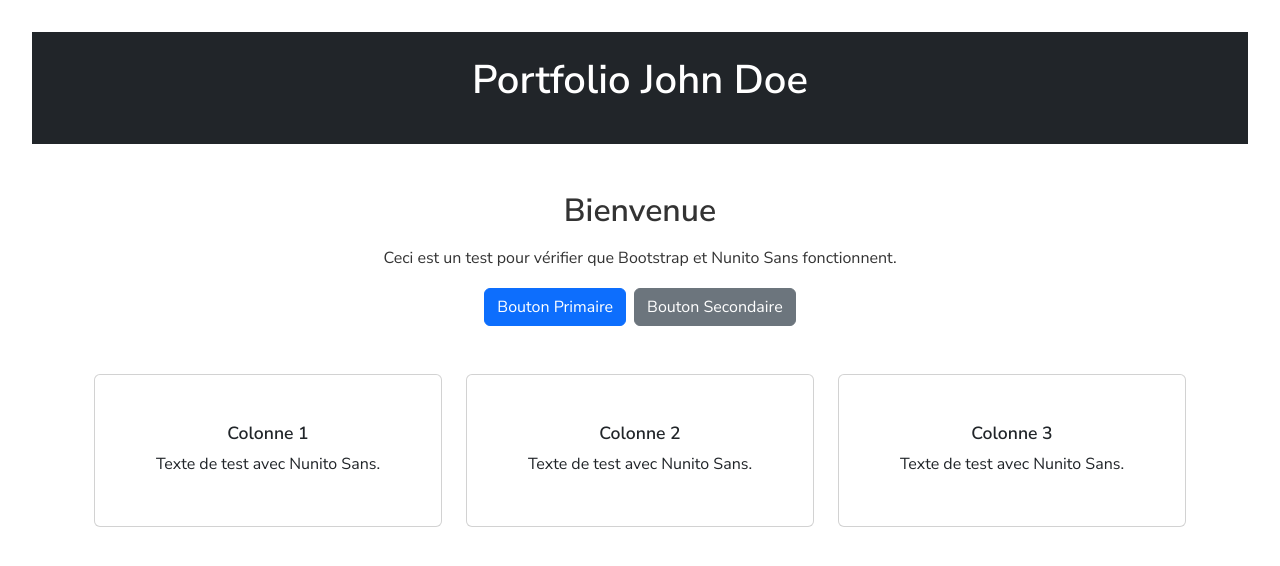
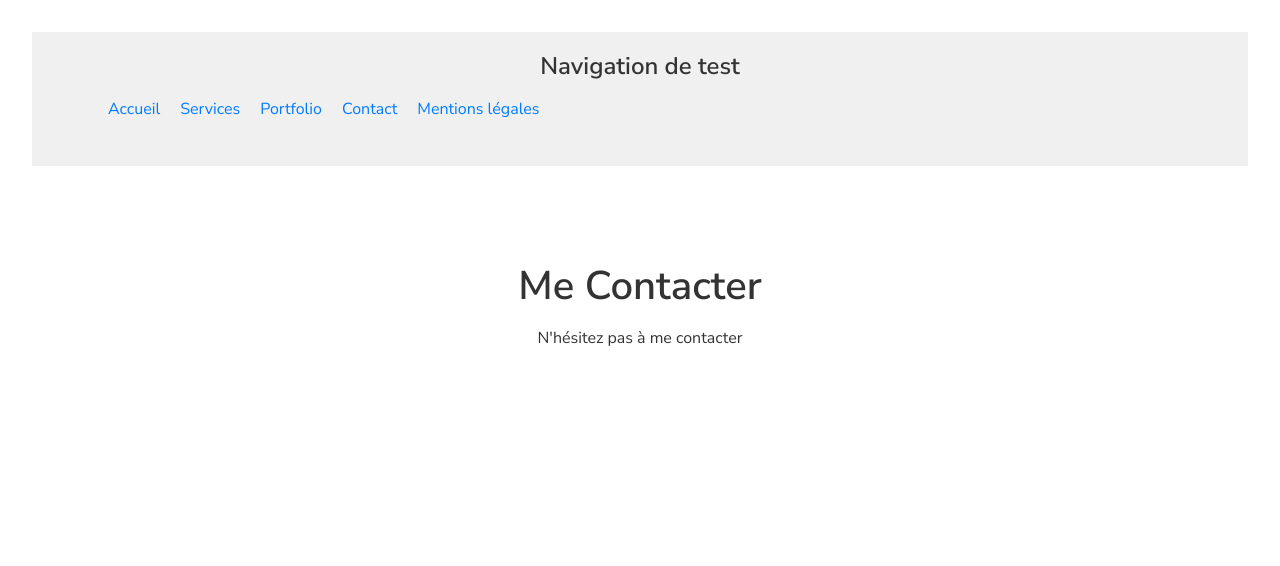
Before and after one commit to Zacken-source/portfolio-cef, a React (Vite) app in the folder portfolio-cef/: page /contact in a window 1280 px wide. Shown: the top 566 px of the page. Built offline with nearby package versions, Linux system fonts and the light colour scheme.

Commit message:
[ISSUE #3] Configurer React Router pour la navigation
- Installer react-router-dom v6
- Créer 5 pages vides (Home, Services, Portfolio, Contact, LegalNotice)
- Configurer les routes dans App.jsx
- Tester la navigation sur toutes les pages
- Vérifier le fonctionnement du bouton retour

Fixes #3

```diff
--- a/portfolio-cef/src/App.jsx
+++ b/portfolio-cef/src/App.jsx
@@ -1,50 +1,29 @@
 import { BrowserRouter as Router, Routes, Route } from 'react-router-dom';
 import './App.css'
 
-//Test function app with bootstrap and breakpoint
+import Home from './pages/Home';
+import Services from './pages/Services';
+import Portfolio from './pages/Portfolio';
+import Contact from './pages/Contact';
+import LegalNotice from './pages/LegalNotice';
+import TestNav from './components/TestNav';
 
 export default function App() {
   return (
     <Router>
-      <header className="bg-dark text-white py-4">
-        <div className="container">
-          <h1>Portfolio John Doe</h1>
-        </div>
+      <header>
+        <TestNav />
       </header>
 
       <main className="container py-5">
-        <h2>Bienvenue</h2>
-        <p>Ceci est un test pour vérifier que Bootstrap et Nunito Sans fonctionnent.</p>
+        <Routes>
+          <Route path="/" element={<Home/>} />
+          <Route path="/services" element={<Services />} />
+          <Route path="/portfolio" element={<Portfolio />} />
+          <Route path="/contact" element={<Contact />} />
+          <Route path="/mentions-legales" element={<LegalNotice />} />
 
-        <button className="btn btn-primary me-2">Bouton Primaire</button>
-        <button className="btn btn-secondary">Bouton Secondaire</button>
-
-        <div className="row mt-5">
-          <div className="col-md-4">
-            <div className="card">
-              <div className="card-body">
-                <h5 className="card-title">Colonne 1</h5>
-                <p className="card-text">Texte de test avec Nunito Sans.</p>
-              </div>
-            </div>
-          </div>
-          <div className="col-md-4">
-            <div className="card">
-              <div className="card-body">
-                <h5 className="card-title">Colonne 2</h5>
-                <p className="card-text">Texte de test avec Nunito Sans.</p>
-              </div>
-            </div>
-          </div>
-          <div className="col-md-4">
-            <div className="card">
-              <div className="card-body">
-                <h5 className="card-title">Colonne 3</h5>
-                <p className="card-text">Texte de test avec Nunito Sans.</p>
-              </div>
-            </div>
-          </div>
-        </div>
+        </Routes>
       </main>
     </Router>
   );
--- /dev/null
+++ b/portfolio-cef/src/components/TestNav.jsx
@@ -0,0 +1,19 @@
+import React from 'react';
+import { Link } from 'react-router-dom';
+
+function TestNav() {
+  return (
+    <nav style={{ padding: '20px', backgroundColor: '#f0f0f0' }}>
+      <h3>Navigation de test</h3>
+      <ul style={{ listStyle: 'none', display: 'flex', gap: '20px' }}>
+        <li><Link to="/">Accueil</Link></li>
+        <li><Link to="/services">Services</Link></li>
+        <li><Link to="/portfolio">Portfolio</Link></li>
+        <li><Link to="/contact">Contact</Link></li>
+        <li><Link to="/mentions-legales">Mentions légales</Link></li>
+      </ul>
+    </nav>
+  );
+}
+
+export default TestNav;
--- a/portfolio-cef/src/index.css
+++ b/portfolio-cef/src/index.css
@@ -20,9 +20,6 @@ html, body {
 h1, h2, h3, h4, h5, h6, strong, b {
   font-weight: var(--font-weight-bold);
 }
-
-
-@import url('https://fonts.googleapis.com/css2?family=Nunito+Sans:wght@400;600&display=swap');
 
 :root {
 
--- /dev/null
+++ b/portfolio-cef/src/pages/Contact.jsx
@@ -0,0 +1,11 @@
+import React from 'react';
+function Contact() {
+  return (
+    <div className="container mt-5">
+      <h1>Me Contacter</h1>
+      <p>N'hésitez pas à me contacter</p>
+    </div>
+  );
+}
+
+export default Contact;
--- /dev/null
+++ b/portfolio-cef/src/pages/Home.jsx
@@ -0,0 +1,12 @@
+import React from 'react';
+
+function Home() {
+  return (
+    <div className="container mt-5">
+      <h1>Page d'Accueil</h1>
+      <p>Bienvenue sur le portfolio de John Doe</p>
+    </div>
+  );
+}
+
+export default Home;
--- /dev/null
+++ b/portfolio-cef/src/pages/LegalNotice.jsx
@@ -0,0 +1,10 @@
+function LegalNotice() {
+  return (
+    <div className="container mt-5">
+      <h1>Mentions Légales</h1>
+      <p>Informations légales du site</p>
+    </div>
+  );
+}
+
+export default LegalNotice;
--- /dev/null
+++ b/portfolio-cef/src/pages/Portfolio.jsx
@@ -0,0 +1,10 @@
+function Portfolio() {
+  return (
+    <div className="container mt-5">
+      <h1>Mon Portfolio</h1>
+      <p>Découvrez mes réalisations</p>
+    </div>
+  );
+}
+
+export default Portfolio;
--- /dev/null
+++ b/portfolio-cef/src/pages/Services.jsx
@@ -0,0 +1,10 @@
+function Services() {
+  return (
+    <div className="container mt-5">
+      <h1>Mes Services</h1>
+      <p>Découvrez mes services professionnels</p>
+    </div>
+  );
+}
+
+export default Services;
```
